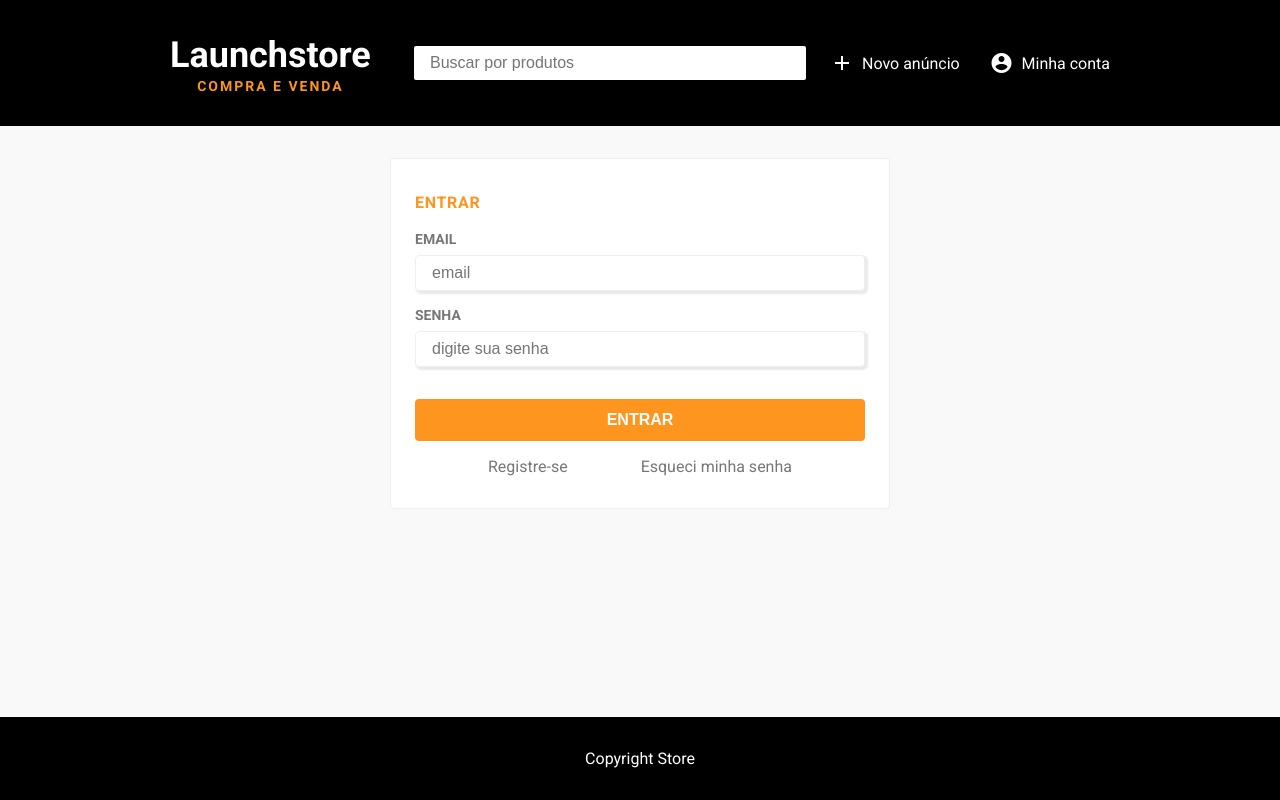
After one commit to jgbotelho3/store, a Node project: template src/app/views/session/login.njk in a window 1280 px wide. The commit adds this page. Run offline with Node 20 templates, Linux system fonts and the light colour scheme; the template is opened without the code that fills it, so the values that code supplies are empty.

Commit message:
login page finished

```diff
--- /dev/null
+++ b/public/styles/menu-accounts.css
@@ -0,0 +1,58 @@
+.accounts{
+    position: relative;
+}
+
+.accounts .submenu{
+    position: absolute;
+    top: 32px;
+    left: 0;
+    margin-top: 8px;
+    width: 150px;
+    display: block;
+    background-color: #fff;
+    border-radius: 4px;
+    box-shadow: 0px 2px 4px -2px rgba(0,0,0,.3);
+    transition: all 300ms;
+    opacity: 0;
+    visibility: hidden;
+
+
+}
+
+.accounts .submenu li a,
+.accounts .submenu li button{
+    color: #777;
+    padding: 8px 16px;
+    cursor: pointer;
+    font-size: 14px;
+    border-radius: 4px;
+    border-top: 1px solid #eee;
+    display: inline-block;
+    width: 100%;
+}
+
+.accounts .submenu li button{
+    background-color: #1fb1eb;
+    color:#fff;
+}
+
+.accounts .submenu li:first-child a{
+    border: none;
+}
+
+.accounts .submenu li a:hover
+{
+    color: #111;
+    font-weight: bold;
+}
+
+.accounts .submenu li button:hover{
+    background-color: #062f3f96;
+    font-weight: bold;
+}
+
+.accounts:hover .submenu{
+    top:32px;
+    opacity: 1;
+    visibility: initial;
+}
--- /dev/null
+++ b/public/styles/session.css
@@ -0,0 +1,23 @@
+ section.login.container{
+     max-width: 500px;
+ }
+
+ section.login.container .fields{
+     margin-bottom: 32px;
+
+ }
+
+ section.login.container .footer ul{
+     display: flex;
+     justify-content: space-evenly;
+ }
+
+ section.login.container .footer ul li a{
+     color: #777;
+ }
+
+ section.login.container .footer ul li a:hover{
+
+    color: #000;
+
+ }
--- a/src/app/controllers/UserController.js
+++ b/src/app/controllers/UserController.js
@@ -41,6 +41,7 @@ module.exports = {
       })
 
       return res.render('user/index', {
+        user: req.body,
         success: 'Conta atualizada com sucesso!!!'
       })
 
--- a/src/app/views/_parts/header.njk
+++ b/src/app/views/_parts/header.njk
@@ -24,11 +24,29 @@
                 Novo anúncio
               </a>
             </li>
-            <li>
+            <li class="accounts">
               <a href="/accounts">
                 <i class="material-icons">account_circle</i>
                 Minha conta
               </a>
+              {% if user %}
+              <ul class="submenu">
+                <li>
+                  <a href="/users">Configurações</a>
+                </li>
+                <li>
+                  <a href="/buying">Meus pedidos</a>
+                </li>
+                <li>
+                  <a href="/selling">Minhas vendas</a>
+                </li>
+                <li>
+                  <form action="/users/logout" method="POST">
+                    <button>Sair</button>
+                  </form>
+                </li>
+              </ul>
+              {% endif %}
             </li>
           </ul>
         </nav>
--- a/src/app/views/_parts/styles.njk
+++ b/src/app/views/_parts/styles.njk
@@ -2,4 +2,6 @@
 <link href="https://fonts.googleapis.com/css?family=Roboto:300,400,500,700,900&display=swap"rel="stylesheet">
 <link rel="shortcut icon" type="image/x-icon" href="/assets/favicon.ico" />
 <link rel="stylesheet" href="/styles/index.css">
+<link rel="stylesheet" href="/styles/menu-accounts.css">
+<link rel="stylesheet" href="/styles/session.css">
 <link rel="stylesheet" href="/styles/messages.css">
--- /dev/null
+++ b/src/app/views/session/fields.njk
@@ -0,0 +1,15 @@
+
+<div class="item">
+  <div>Email </div>
+  <div class='input'>
+    <input type="email" name="email" placeholder="email"
+    value="{{user.email}}" onblur="Validate.apply(this, 'isEmail')">
+  </div>
+</div>
+
+<div class="item">
+  <div>Senha </div>
+  <div class='input'>
+    <input type="password" name="password" placeholder="digite sua senha">
+  </div>
+</div>
--- /dev/null
+++ b/src/app/views/session/login.njk
@@ -0,0 +1,29 @@
+{% extends 'layout.njk' %}
+
+{% block content %}
+
+  <section class="login container form">
+    <form method="POST" action="/users/login">
+
+      <div class="header">
+        <h3>Entrar</h3>
+      </div>
+
+      <div class="fields">
+        {% include 'session/fields.njk' %}
+      </div>
+      <button class="button" type="submit">Entrar</button>
+
+      <div class="footer">
+        <ul>
+            <li>
+                <a href="/users/register">Registre-se</a>
+            </li>
+            <li>
+                <a href="/users/forgot-password">Esqueci minha senha</a>
+            </li>
+        </ul>
+      </div>
+    </form>
+  </section>
+{% endblock content %}
--- a/src/route/index.js
+++ b/src/route/index.js
@@ -19,7 +19,7 @@ routes.get('/ads/create', (req, res) => {
 })
 
 routes.get('/accounts', (req, res) => {
-  return res.redirect('/users/register')
+  return res.redirect('/users/login')
 })
 
 
--- a/src/route/products.js
+++ b/src/route/products.js
@@ -3,12 +3,13 @@ const routes = express.Router()
 const multer = require('../app/middlewares/multer')
 const SearchController = require('../app/controllers/SearchController')
 const ProductController = require('../app/controllers/ProductController')
+const { onlyUsers } = require('../app/middlewares/session')
 
 //Search
 routes.get('/search', SearchController.index)
 
 //Products
-routes.get('/create', ProductController.create)
+routes.get('/create', onlyUsers, ProductController.create)
 routes.get('/:id', ProductController.show)
 routes.get('/:id/edit', ProductController.edit)
 routes.post('/', multer.array('photos', 6), ProductController.post)
```
Also changed, not shown: src/app/controllers/SessionController.js (+17 -0 lines), src/app/middlewares/session.js (added, +12 -0 lines), src/app/validators/session.js (added, +30 -0 lines), src/route/users.js (+8 -7 lines).
